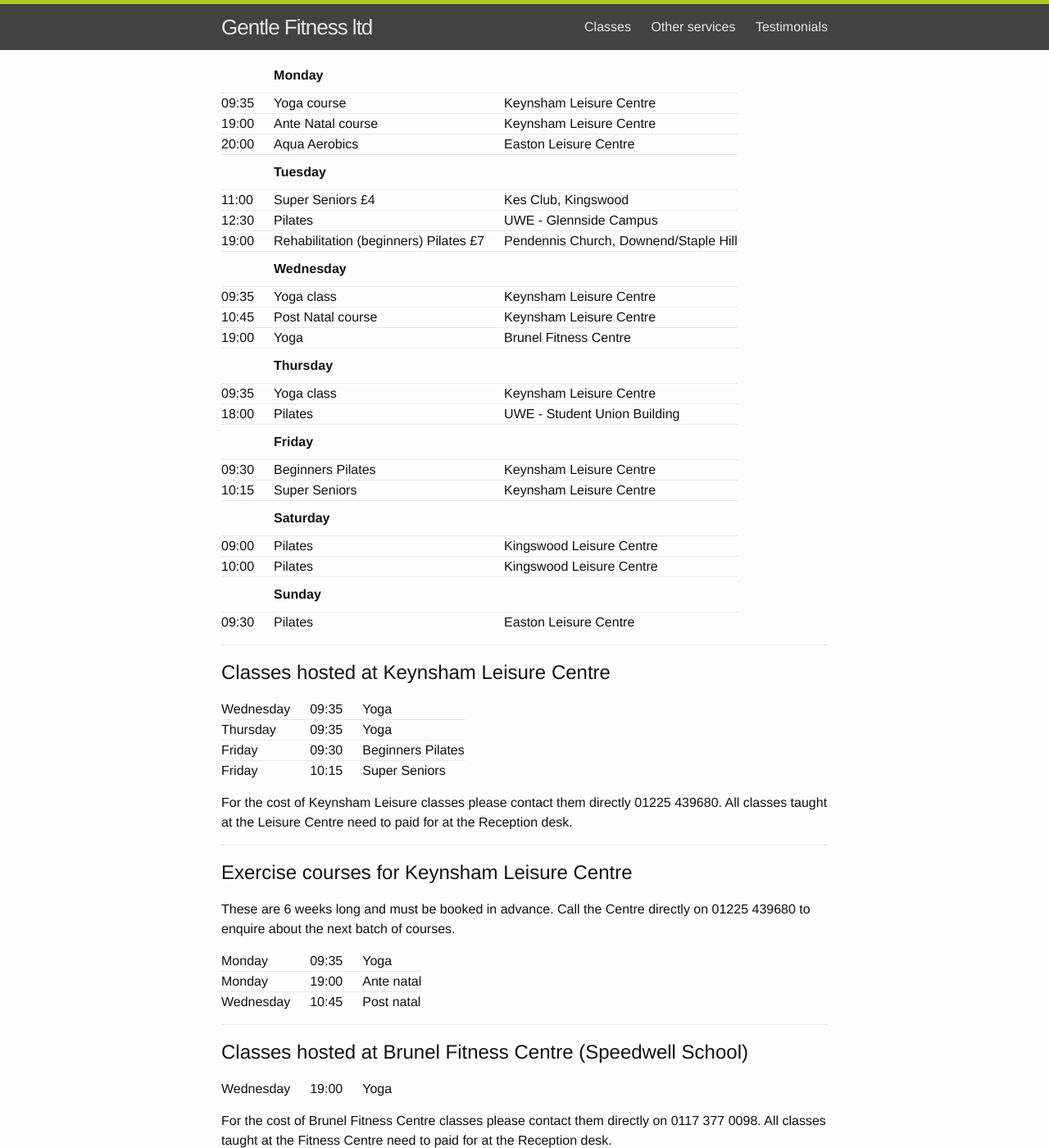
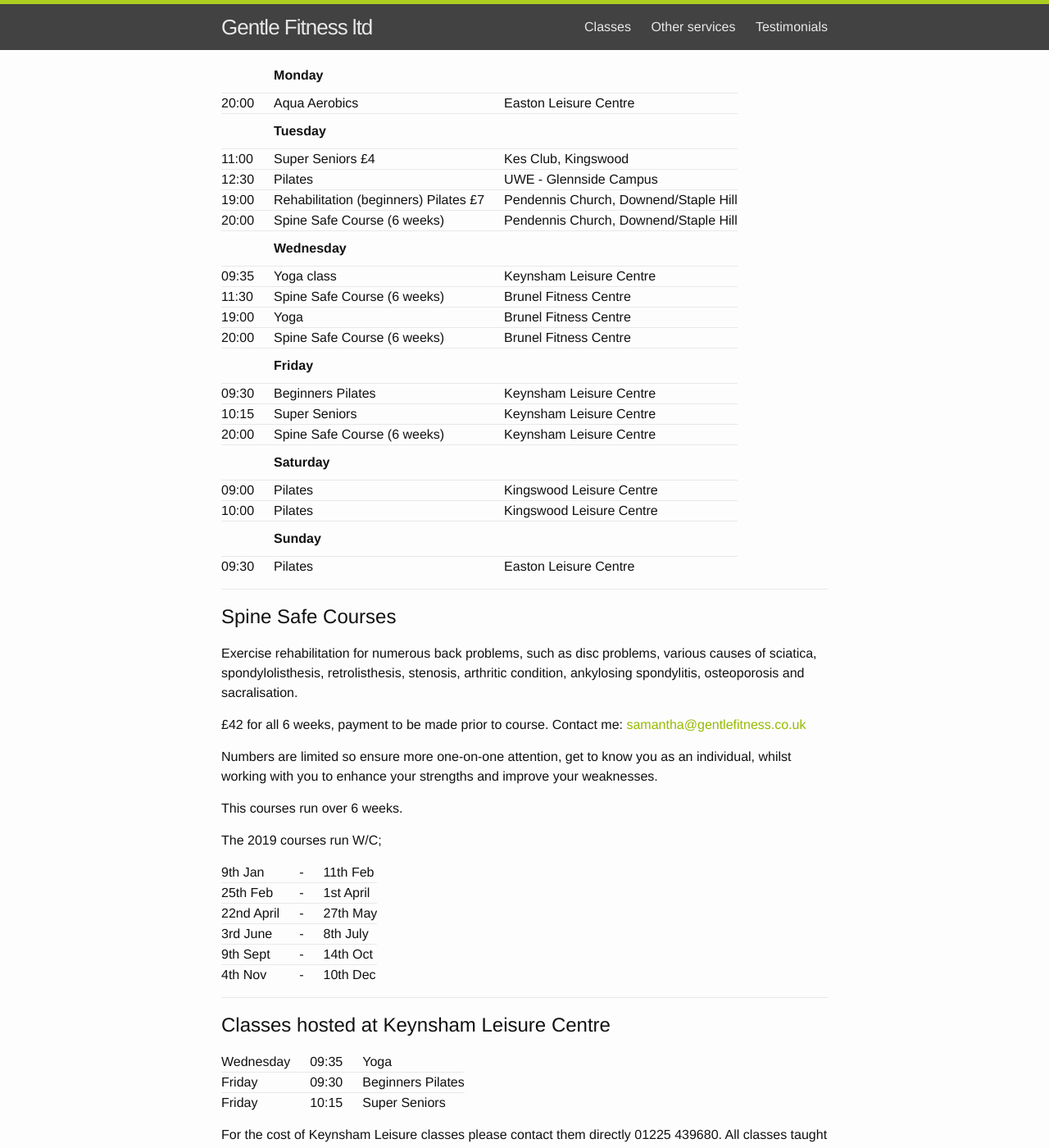
Before and after one commit to gentlefitness-www/gentlefitness-www, a Jekyll site: the page built from classes.md, in a window 1280 px wide and 1400 px high, scrolled down 442 px. Shown: the whole window at 82% size. Built offline with Jekyll 4.4.1, drawn with Linux system fonts in a browser that asks for light colours; some of the changed text lies outside the part shown.

Commit message:
Spine safe classes updates

```diff
--- a/classes.md
+++ b/classes.md
@@ -24,23 +24,21 @@ For the most up to date classes please check out my
 [facebook page]({{ site.facebook_url }})
 
 ||**Monday**                                       |
-|09:35|Yoga course         |Keynsham Leisure Centre|
-|19:00|Ante Natal course   |Keynsham Leisure Centre|
 |20:00|Aqua Aerobics       |Easton Leisure Centre  |
 ||**Tuesday**                                      |
 |11:00|Super Seniors £4    |Kes Club, Kingswood    |
 |12:30|Pilates             |UWE - Glennside Campus |
 |19:00|Rehabilitation (beginners) Pilates £7|Pendennis Church, Downend/Staple Hill|
+|20:00|Spine Safe Course (6 weeks)|Pendennis Church, Downend/Staple Hill|
 ||**Wednesday**                                    |
 |09:35|Yoga class          |Keynsham Leisure Centre|
-|10:45|Post Natal course   |Keynsham Leisure Centre|
+|11:30|Spine Safe Course (6 weeks)|Brunel Fitness Centre|
 |19:00|Yoga                |Brunel Fitness Centre  |
-||**Thursday**                                     |
-|09:35|Yoga class          |Keynsham Leisure Centre|
-|18:00|Pilates             |UWE - Student Union Building|
+|20:00|Spine Safe Course (6 weeks)|Brunel Fitness Centre|
 ||**Friday**                                       |
 |09:30|Beginners Pilates   |Keynsham Leisure Centre|
 |10:15|Super Seniors       |Keynsham Leisure Centre|
+|20:00|Spine Safe Course (6 weeks)|Keynsham Leisure Centre|
 ||**Saturday**                                     |
 |09:00|Pilates             |Kingswood Leisure Centre|
 |10:00|Pilates             |Kingswood Leisure Centre|
@@ -49,26 +47,39 @@ For the most up to date classes please check out my
 
 -------------------------------------------------------------------------------
 
+## Spine Safe Courses
+Exercise rehabilitation for numerous back problems, such as disc problems,
+various causes of sciatica, spondylolisthesis, retrolisthesis, stenosis,
+arthritic condition, ankylosing spondylitis, osteoporosis and sacralisation.
+
+£42 for all 6 weeks, payment to be made prior to course. Contact me:
+[samantha@gentlefitness.co.uk](mailto:samantha@gentlefitness.co.uk)
+
+Numbers are limited so ensure more one-on-one attention, get to know you as an
+individual, whilst working with you to enhance your strengths and improve your
+weaknesses.
+
+This courses run over 6 weeks.
+
+The 2019 courses run W/C;
+
+|9th Jan   | - |11th Feb|
+|25th Feb  | - |1st April|
+|22nd April| - |27th May|
+|3rd June  | - |8th July|
+|9th Sept  | - |14th Oct|
+|4th Nov   | - |10th Dec|
+
+-------------------------------------------------------------------------------
+
 ## Classes hosted at Keynsham Leisure Centre
 
 |Wednesday|09:35|Yoga             |
-|Thursday |09:35|Yoga             |
 |Friday   |09:30|Beginners Pilates|
 |Friday   |10:15|Super Seniors    |
 
 For the cost of Keynsham Leisure classes please contact them directly 01225 439680.
 All classes taught at the Leisure Centre need to paid for at the Reception desk.
-
--------------------------------------------------------------------------------
-
-## Exercise courses for Keynsham Leisure Centre
-
-These are 6 weeks long and must be booked in advance.
-Call the Centre directly on 01225 439680 to enquire about the next batch of courses.
-
-|Monday   |09:35|Yoga      |
-|Monday   |19:00|Ante natal|
-|Wednesday|10:45|Post natal|
 
 -------------------------------------------------------------------------------
 
@@ -105,13 +116,12 @@ Pendennis Good News Church, Pendennis Road, Staple Hill, Bristol BS16 5JB
 ## Classes hosted at UWE, Student Union Building
 
 |Tuesday|12:30|Pilates (Glennside Campus)|
-|Thursday|20:00|Pilates (off the wall) Frenchay Campus|
 
 For the cost of UWE off the wall classes and one to ones please contact them
-directly via the student union or look up on their website. Cost currently is £20
+directly via the student union or look up on their website. Cost currently is £40
 annually and no extra cost. Non students also welcome at same cost!!!
 
-[https://www.thestudentsunion.co.uk/opportunities/offthewall](https://www.thestudentsunion.co.uk/opportunities/offthewall)
+[https://www.thestudentsunion.co.uk/opportunities/move/](https://www.thestudentsunion.co.uk/opportunities/move/)
 
 -------------------------------------------------------------------------------
 
```
